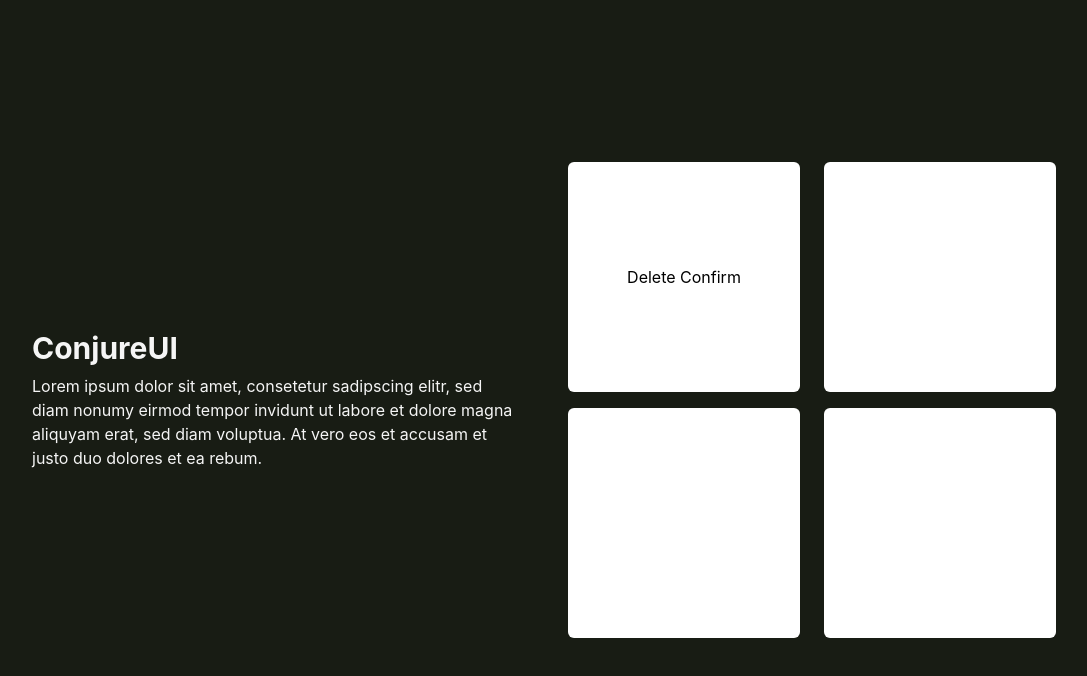
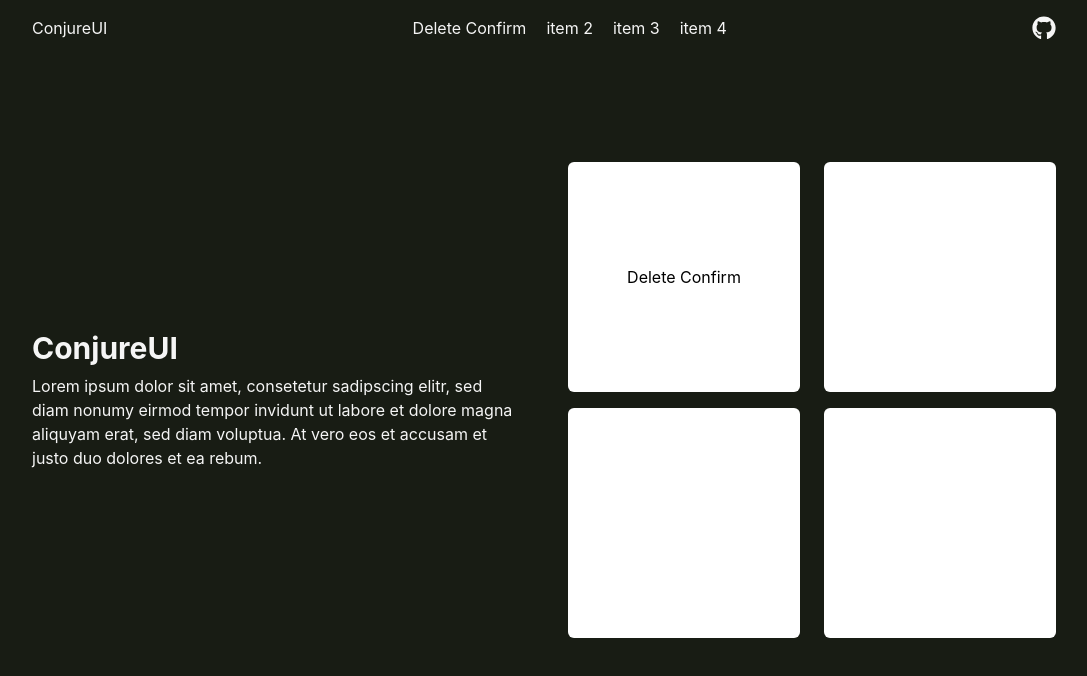
Before and after one commit to scheuermann-markus/ConjureUI, a Next.js app: page / in a window 1280 px wide. Shown: the top 676 px of the page, without its empty margins (96-1183 px from the left). Built offline with nearby package versions, Linux system fonts and the light colour scheme.

Commit message:
[main] Basic Header

```diff
--- a/src/app/layout.tsx
+++ b/src/app/layout.tsx
@@ -1,5 +1,6 @@
 import type { Metadata } from "next";
 import "./globals.css";
+import Header from "@/components/Header";
 
 
 export const metadata: Metadata = {
@@ -17,7 +18,11 @@ export default function RootLayout({
     return (
         <html lang="en">
         <body className={`min-h-[calc(100vh-1px)] antialiased`}>
+
+        <Header />
+
         {children}
+
         </body>
         </html>
     );
--- a/src/app/page.tsx
+++ b/src/app/page.tsx
@@ -2,7 +2,7 @@ import Link from "next/link";
 
 export default function App()
 {
-    const cssHoverCard = "text-center content-center bg-white h-[230px] rounded-[6px] bg-center bg-cover transition-transform duration-300 cursor-pointer hover:transform hover:-translate-y-1.5";
+    const cssHoverCard = "text-center content-center select-none bg-white h-[230px] rounded-[6px] bg-center bg-cover transition-transform duration-300 cursor-pointer hover:transform hover:-translate-y-1.5";
 
     return (
         <section className="h-screen flex gap-12 mx-32 items-center">
--- /dev/null
+++ b/src/components/Header.tsx
@@ -0,0 +1,30 @@
+import Link from "next/link";
+import { FaGithub } from "react-icons/fa";
+
+export default function Header()
+{
+    return (
+        <section className="flex justify-between absolute w-full px-32 py-4 text-whitesmoke select-none">
+
+            <Link href="/" className="">ConjureUI</Link>
+
+            <div className="flex justify-center gap-5">
+                <Link href="/DeleteConfirm" className="cursor-pointer">Delete Confirm</Link>
+                <Link href="/">item 2</Link>
+                <Link href="/">item 3</Link>
+                <Link href="/">item 4</Link>
+            </div>
+
+            <a
+                href="https://github.com/scheuermann-markus/ConjureUI"
+                target="_blank"
+                className="text-right text-2xl"
+                title="View on Github"
+            >
+                <FaGithub/>
+            </a>
+
+
+        </section>
+    );
+}
```
Also changed, not shown: package.json (+6 -5 lines), 1 other file (tests, documents, lock files or other folders).
